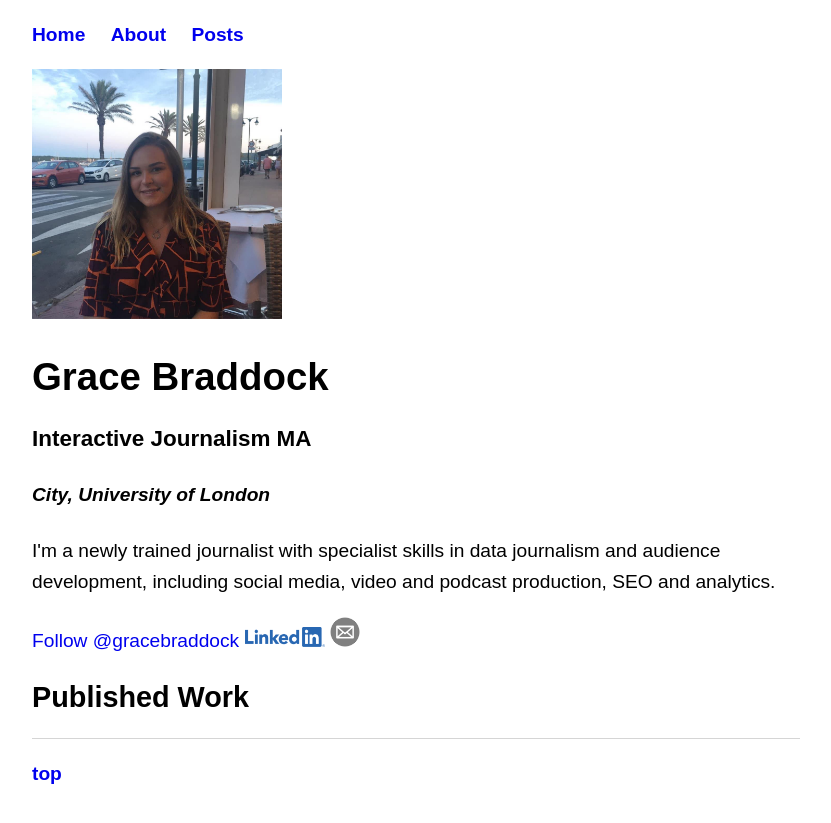
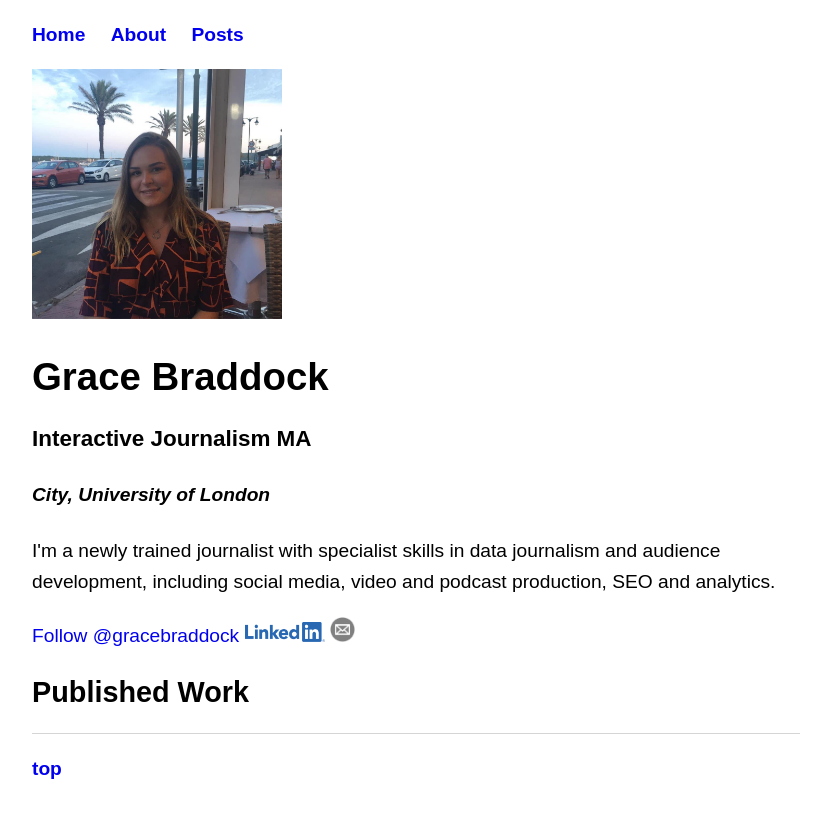
Before and after one commit to gracebraddock/gracebraddock.github.io, a Jekyll site: the page built from index.html, in a window 1280 px wide. Shown: the top 823 px of the page, without its empty margins (224-1055 px from the left). Built offline with Jekyll 4.4.1, drawn with Linux system fonts in a browser that asks for light colours; comment, search, counter and statistics services are not loaded.

Commit message:
Update index.html

```diff
--- a/index.html
+++ b/index.html
@@ -19,6 +19,6 @@
 <img src="LI-Logo.jpg" width="80" height="20">
     </a>
 
-<a href=="mailto:grace.braddock@btinternet.com"> <img src="download.jpg" width="30" height="30">
+<a href=="mailto:grace.braddock@btinternet.com"> <img src="download.jpg" width="25" height="25">
     </a></p>
 <h2>Published Work</h2>
```
